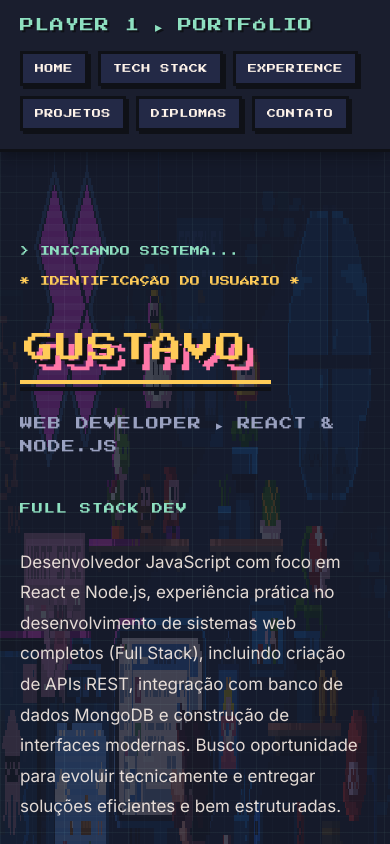
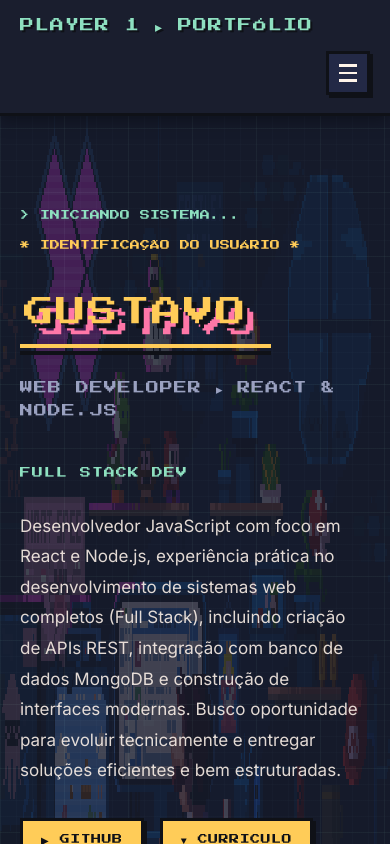
Before and after one commit to gustavoGui17/Portfolio, a React (Vite) app: page / in a window 390 px wide. Shown: the top 844 px of the page. Built offline with nearby package versions, Linux system fonts and the light colour scheme.

Commit message:
add  new version mobile

```diff
--- a/src/components/RevealCard.jsx
+++ b/src/components/RevealCard.jsx
@@ -1,4 +1,3 @@
-import { useEffect, useRef, useState } from 'react'
 import styled from 'styled-components'
 import { useScrollReveal } from '../hooks/useScrollReveal.js'
 
@@ -46,7 +45,6 @@ export function RevealSection({ children }) {
 const Grid = styled.div`
   display: grid;
   grid-template-columns: repeat(auto-fit, minmax(min(100%, 340px), 1fr));
-  grid-auto-rows: ${({ $rowHeight }) => $rowHeight ? `${$rowHeight}px` : 'auto'};
   gap: 28px;
 
   @media (max-width: 720px) {
@@ -55,39 +53,5 @@ const Grid = styled.div`
 `
 
 export function CardsGrid({ children }) {
-  const ref = useRef(null)
-  const [rowHeight, setRowHeight] = useState(0)
-
-  useEffect(() => {
-    const grid = ref.current
-    if (!grid) return
-
-    const measure = () => {
-      const cards = grid.children
-      if (!cards.length) return
-      let max = 0
-      for (const card of cards) {
-        if (card.scrollHeight > max) max = card.scrollHeight
-      }
-      setRowHeight(max)
-    }
-
-    measure()
-
-    const ro = new ResizeObserver(measure)
-    ro.observe(grid)
-    for (const child of grid.children) ro.observe(child)
-
-    if (document.fonts) {
-      document.fonts.ready.then(measure).catch(() => {})
-    }
-
-    return () => ro.disconnect()
-  }, [children])
-
-  return (
-    <Grid ref={ref} $rowHeight={rowHeight}>
-      {children}
-    </Grid>
-  )
+  return <Grid>{children}</Grid>
 }
--- a/src/components/navbar/Navbar.jsx
+++ b/src/components/navbar/Navbar.jsx
@@ -1,3 +1,4 @@
+import { useState } from 'react'
 import styled from 'styled-components'
 
 const links = [
@@ -24,11 +25,6 @@ const Header = styled.header`
   background: var(--pixel-bg);
   border-bottom: 3px solid var(--pixel-black);
   box-shadow: 0 4px 16px rgba(0, 0, 0, 0.35);
-
-  @media (max-width: 720px) {
-    flex-direction: column;
-    align-items: flex-start;
-  }
 `
 
 const Brand = styled.a`
@@ -43,6 +39,58 @@ const Brand = styled.a`
   }
 `
 
+const BurgerButton = styled.button`
+  display: none;
+  flex-direction: column;
+  justify-content: center;
+  gap: 5px;
+  width: 44px;
+  height: 44px;
+  padding: 10px;
+  margin-left: auto;
+  cursor: pointer;
+  background: var(--pixel-panel);
+  border: 3px solid var(--pixel-black);
+  box-shadow: 3px 3px 0 var(--pixel-black);
+
+  span {
+    display: block;
+    width: 100%;
+    height: 4px;
+    background: var(--pixel-white);
+    transition: transform 0.2s steps(2), opacity 0.2s steps(2);
+  }
+
+  &.open span:nth-child(1) {
+    transform: translateY(9px) rotate(45deg);
+  }
+
+  &.open span:nth-child(2) {
+    opacity: 0;
+  }
+
+  &.open span:nth-child(3) {
+    transform: translateY(-9px) rotate(-45deg);
+  }
+
+  &:hover {
+    background: var(--pixel-pink);
+  }
+
+  @media (max-width: 720px) {
+    display: inline-flex;
+  }
+`
+
+const NavBox = styled.nav`
+  @media (max-width: 720px) {
+    display: ${({ $open }) => ($open ? 'block' : 'none')};
+    width: 100%;
+    padding-top: 14px;
+    border-top: 3px solid var(--pixel-black);
+  }
+`
+
 const NavList = styled.ul`
   display: flex;
   flex-wrap: wrap;
@@ -50,6 +98,12 @@ const NavList = styled.ul`
   padding: 0;
   margin: 0;
   list-style: none;
+
+  @media (max-width: 720px) {
+    flex-direction: column;
+    width: 100%;
+    gap: 8px;
+  }
 `
 
 const NavLink = styled.a`
@@ -77,21 +131,46 @@ const NavLink = styled.a`
     transform: translate(2px, 2px);
     box-shadow: 1px 1px 0 var(--pixel-black);
   }
+
+  @media (max-width: 720px) {
+    width: 100%;
+    text-align: center;
+  }
 `
 
 function Navbar() {
+  const [open, setOpen] = useState(false)
+
+  const handleClick = (e) => {
+    e.preventDefault()
+    setOpen(!open)
+  }
+
   return (
     <Header>
       <Brand href="#home">PLAYER 1 ▸ PORTFÓLIO</Brand>
-      <nav>
+      <BurgerButton
+        type="button"
+        aria-label="Abrir menu"
+        aria-expanded={open}
+        className={open ? 'open' : ''}
+        onClick={handleClick}
+      >
+        <span />
+        <span />
+        <span />
+      </BurgerButton>
+      <NavBox $open={open}>
         <NavList>
           {links.map((link) => (
             <li key={link.href}>
-              <NavLink href={link.href}>{link.label}</NavLink>
+              <NavLink href={link.href} onClick={() => setOpen(false)}>
+                {link.label}
+              </NavLink>
             </li>
           ))}
         </NavList>
-      </nav>
+      </NavBox>
     </Header>
   )
 }
--- a/src/components/projetos/Projetos.jsx
+++ b/src/components/projetos/Projetos.jsx
@@ -72,7 +72,7 @@ function Projetos() {
   return (
     <Section id="projetos">
       <h2><MarioCoin />▸ Projetos</h2>
-      <p>Missões concluídas no repositório central</p>
+      <p>Missões concluidas</p>
       <CardsGrid>
         {projetos.map((projeto, i) => (
           <RevealCard key={projeto.title} delay={i * 90}>
```
